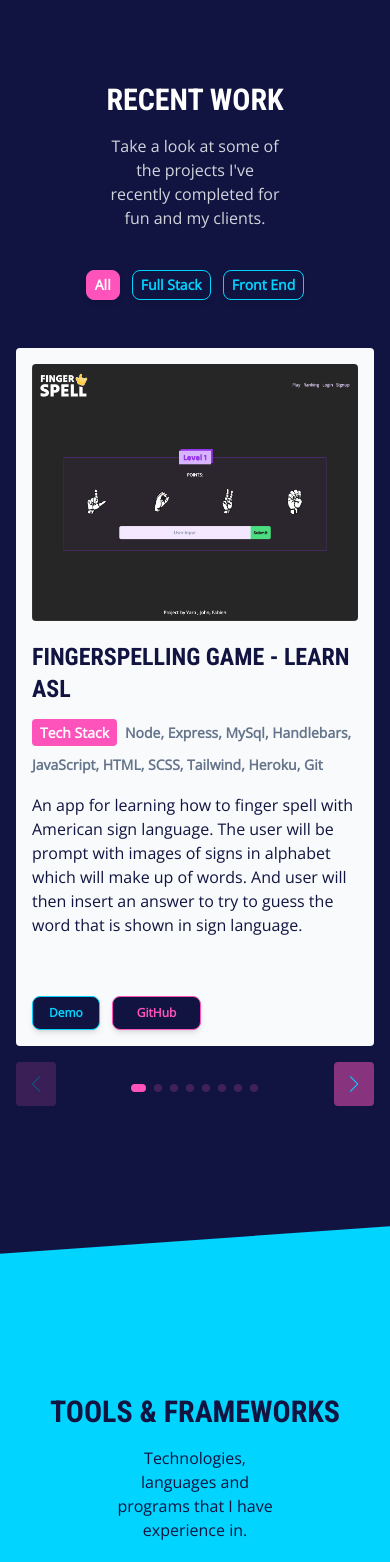
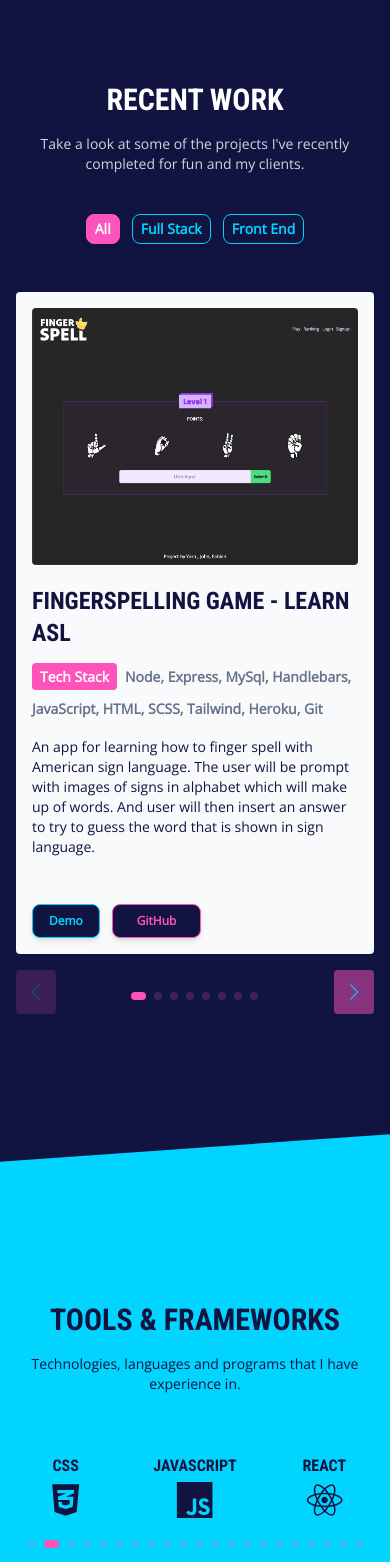
Before and after one commit to johnxlai/2023-portfolio, a React (Create React App) app: page / in a window 390 px wide. Shown: the part 2300-3862 px from the top of the page. Built offline with nearby package versions, Linux system fonts and the light colour scheme.

Commit message:
Update font size in second headings

```diff
--- a/src/components/sections/portfolio/Portfolio.js
+++ b/src/components/sections/portfolio/Portfolio.js
@@ -28,7 +28,7 @@ const Portfolio = () => {
       className="angled-accent pt-16 py-[14rem] px-4 text-white bg-secondary">
       <div className="container mx-auto text-center relative z-[1]">
         <h3 className="section-heading mb-4">Recent Work</h3>
-        <p className="mb-10 w-1/2 mx-auto text-gray-300">
+        <p className="mb-10 md:w-1/2 mx-auto text-gray-300 text-sm md:text-base">
           Take a look at some of the projects I've recently completed for fun
           and my clients.
         </p>
--- a/src/components/sections/portfolio/Project.js
+++ b/src/components/sections/portfolio/Project.js
@@ -15,7 +15,7 @@ const Project = ({ project }) => {
           </span>
           {project.techStack}
         </h6>
-        <p className="mb-2">{project.desc}</p>
+        <p className="mb-2 text-sm md:text-base">{project.desc}</p>
         <div className="flex gap-3 mt-auto">
           <a
             href={project.demo}
--- a/src/components/sections/skills/Skills.js
+++ b/src/components/sections/skills/Skills.js
@@ -22,7 +22,7 @@ const Skills = () => {
       className="angled-accent before:bg-primary pt-16 py-[16rem] px-4 bg-primary text-secondary">
       <div className="container mx-auto text-center relative z-[1]">
         <h3 className="section-heading mb-4">Tools & Frameworks</h3>
-        <p className="mb-10 w-1/2 mx-auto">
+        <p className="mb-10 md:w-1/2 mx-auto text-sm md:text-base">
           Technologies, languages and programs that I have experience in.
         </p>
         <Swiper
```
